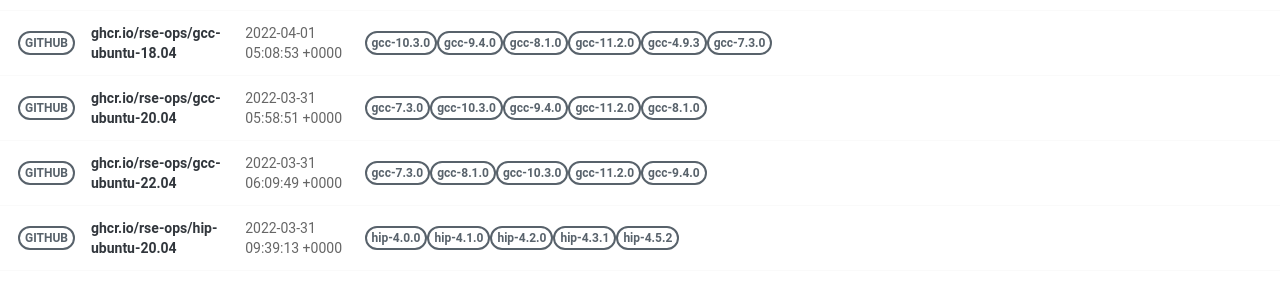
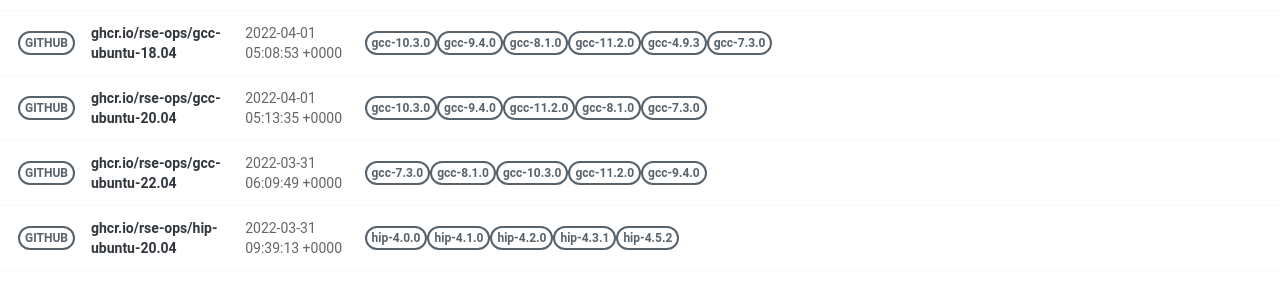
Before and after one commit to rse-ops/docker-images, a Jekyll site: the page built from pages/index.md, in a window 1280 px wide. Shown: the part 581-863 px from the top of the page. Built offline with Jekyll 4.4.1, drawn with Linux system fonts in a browser that asks for light colours; nearby versions of some CDN libraries.

Commit message:
Automated push to update library 2022-04-01

```diff
--- a/_library/ghcr.io-rse-ops-gcc-ubuntu-20.04.md
+++ b/_library/ghcr.io-rse-ops-gcc-ubuntu-20.04.md
@@ -1,14 +1,11 @@
 ---
 layout: container
 name: ghcr.io/rse-ops/gcc-ubuntu-20.04
-updated_at: 2022-03-31 05:58:51.511636
+updated_at: 2022-04-01 05:13:35.513778
 
 
 container_url: https://github.com/orgs/rse-ops/packages/container/package/gcc-ubuntu-20.04
 versions:
- - tag: gcc-7.3.0
-   dockerfile: https://github.com/rse-ops/docker-images/blob/main/ubuntu/gcc/Dockerfile
-   manifest: https://crane.ggcr.dev/manifest/ghcr.io/rse-ops/gcc-ubuntu-20.04:gcc-7.3.0
  - tag: gcc-10.3.0
    dockerfile: https://github.com/rse-ops/docker-images/blob/main/ubuntu/gcc/Dockerfile
    manifest: https://crane.ggcr.dev/manifest/ghcr.io/rse-ops/gcc-ubuntu-20.04:gcc-10.3.0
```
Also changed, not shown: other parts of _library/ghcr.io-rse-ops-gcc-ubuntu-20.04.md (+3 -0 lines).
